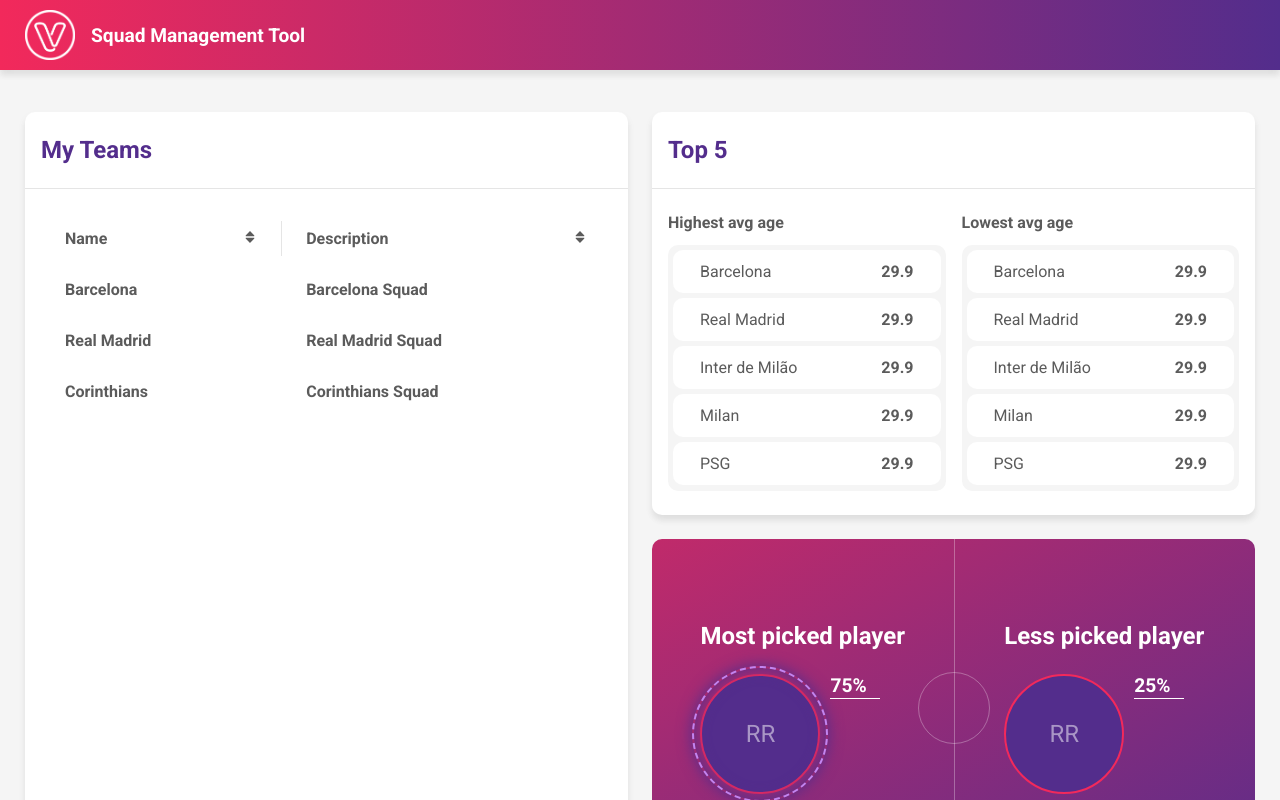
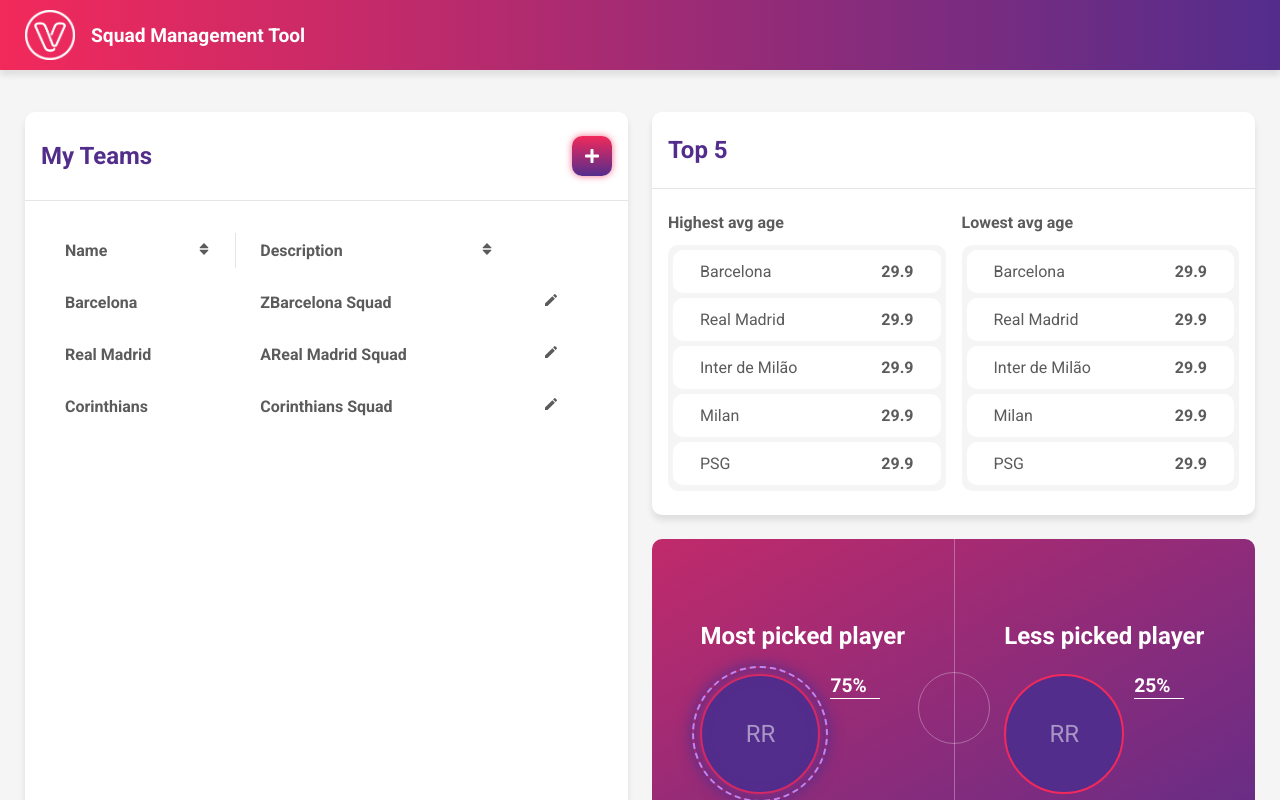
Before and after one commit to dtoloto/squad-management-tool, a React (Create React App) app: page / in a window 1280 px wide. Shown: the top 800 px of the page. Built offline with nearby package versions, Linux system fonts and the light colour scheme.

Commit message:
add: tooltip

```diff
--- /dev/null
+++ b/src/components/Button/index.tsx
@@ -0,0 +1,56 @@
+import React from 'react';
+import { useHistory } from 'react-router';
+import { CSSProperties } from 'styled-components';
+import IF from '../IF';
+
+import { Container, Loading } from './styles';
+
+interface IProps {
+  children: React.ReactNode;
+  onClick?: () => void;
+  loading?: boolean;
+  link?: string;
+  type?: 'button' | 'reset' | 'submit';
+  disabled?: boolean;
+  block?: boolean;
+  style?: CSSProperties;
+  [string: string]: any;
+}
+
+const Button: React.FC<IProps> = ({
+  children,
+  loading = false,
+  onClick,
+  link,
+  type = 'button',
+  block = false,
+  disabled = false,
+  style,
+}) => {
+  const history = useHistory();
+  const handleClick = () => {
+    if (onClick) {
+      onClick();
+    }
+    if (link) {
+      history.push(link);
+    }
+  };
+  return (
+    <Container
+      disabled={disabled || loading}
+      block={block}
+      type={type}
+      onClick={handleClick}
+      loading={loading}
+      style={style}
+    >
+      <IF condition={loading}>
+        <Loading />
+      </IF>
+      {children}
+    </Container>
+  );
+};
+
+export default Button;
--- /dev/null
+++ b/src/components/Button/styles.tsx
@@ -0,0 +1,69 @@
+import styled, { keyframes } from 'styled-components';
+import { VscLoading } from 'react-icons/vsc';
+
+interface IContainer {
+  block: boolean;
+  loading: boolean;
+}
+
+export const Container = styled.button<IContainer>`
+  display: flex;
+  align-items: center;
+  justify-content: center;
+  padding: 12px;
+  border: 0;
+  border-radius: ${({ theme }) => theme.borderRadius};
+  cursor: pointer;
+  font-weight: 500;
+  transition: 0.2s;
+  width: ${({ block }) => (block ? '100%' : 'auto')};
+  opacity: ${({ loading }) => (loading ? 0.8 : 1)};
+  box-shadow: 0 0 7px rgba(242, 41, 91, 0.7);
+  color: #fff;
+  background: linear-gradient(
+    to bottom,
+    ${({ theme }) => theme.colors.secondary},
+    ${({ theme }) => theme.colors.primary}
+  );
+  font-size: 1rem;
+
+  &:hover {
+    transform: scale(1.01);
+    box-shadow: 0 0 12px rgba(242, 41, 91, 0.7);
+  }
+
+  &[disabled] {
+    opacity: 0.5;
+    cursor: not-allowed;
+  }
+
+  @media screen and (max-width: 500px) {
+    font-size: 1rem;
+  }
+`;
+
+const spin = keyframes`
+    from {
+      transform: rotate(0deg);
+    }
+    to{
+      transform: rotate(360deg);
+    }
+`;
+
+const fadeIn = keyframes`
+    from {
+      opacity: 0;
+      transform: scale(0);
+    }
+    to{
+      opacity: 1;
+      transform: scale(1);
+    }
+`;
+
+export const Loading = styled(VscLoading)`
+  animation: ${spin} infinite 1s linear, ${fadeIn} 0.2s ease-in;
+  margin-right: 10px;
+  opacity: 0.8;
+`;
--- a/src/components/Card/styles.tsx
+++ b/src/components/Card/styles.tsx
@@ -10,6 +10,9 @@ export const Container = styled.div`
 export const Header = styled.div`
   padding: 1.5rem 1rem;
   border-bottom: 1px solid ${({ theme }) => theme.colors.light};
+  display: flex;
+  justify-content: space-between;
+  align-items: center;
 `;
 
 export const Body = styled.div`
--- a/src/components/Table/index.tsx
+++ b/src/components/Table/index.tsx
@@ -1,5 +1,6 @@
-import React from 'react';
+import React, { useState } from 'react';
 import { TiArrowUnsorted } from 'react-icons/ti';
+import { MdEdit } from 'react-icons/md';
 import IF from '../IF';
 import { IData, IHead } from './interfaces';
 
@@ -12,13 +13,50 @@ import {
   TD,
   SortIcon,
 } from './styles';
+import Tooltip from '../Tooltip';
 
 interface IProps {
   header: IHead[];
   data: IData[];
 }
 
+interface ISort {
+  key: string;
+  type: 'asc' | 'dsc';
+}
+
 const Table: React.FC<IProps> = ({ header, data }) => {
+  const [sortedData, setSortedData] = useState<IData[]>(data);
+  const [filter, setFilter] = useState<ISort>();
+
+  const handleSort = async (key: string) => {
+    data.sort((a, b) => {
+      const aValue = a[key];
+      const bValue = b[key];
+      if (!aValue || !bValue) {
+        return 0;
+      }
+      if (aValue < bValue) {
+        return -1;
+      }
+      if (aValue > bValue) {
+        return 1;
+      }
+      return 0;
+    });
+
+    if (!filter?.key || filter?.key !== key) {
+      setFilter({ key, type: 'asc' });
+      setSortedData([...data]);
+    } else if (filter?.key === key && filter?.type === 'asc') {
+      setFilter({ key, type: 'dsc' });
+      setSortedData([...data.reverse()]);
+    } else {
+      setFilter({ key, type: 'asc' });
+      setSortedData([...data]);
+    }
+  };
+
   return (
     <ResponsiveTable>
       <Container>
@@ -28,7 +66,11 @@ const Table: React.FC<IProps> = ({ header, data }) => {
               <TH key={item.key}>
                 {item.title}
                 <IF condition={item.sort ? item.sort : false}>
-                  <SortIcon>
+                  <SortIcon
+                    onClick={() => {
+                      handleSort(`${item.key}`);
+                    }}
+                  >
                     <TiArrowUnsorted />
                   </SortIcon>
                 </IF>
@@ -37,11 +79,16 @@ const Table: React.FC<IProps> = ({ header, data }) => {
           </TR>
         </THEAD>
         <tbody>
-          {data.map(item => (
+          {sortedData.map(item => (
             <TR key={item.key}>
               {header.map(head => (
                 <TD key={`${item.key}_${head.key}`}>{item[head.dataIndex]}</TD>
               ))}
+              <TD>
+                <Tooltip label="Edit">
+                  <MdEdit />
+                </Tooltip>
+              </TD>
             </TR>
           ))}
         </tbody>
--- /dev/null
+++ b/src/components/Tooltip/index.tsx
@@ -0,0 +1,19 @@
+import React from 'react';
+
+import { Container, Balloon } from './styles';
+
+interface IProps {
+  label: string;
+  children: React.ReactNode;
+}
+
+const Tooltip: React.FC<IProps> = ({ label, children }) => {
+  return (
+    <Container>
+      <Balloon>{label}</Balloon>
+      {children}
+    </Container>
+  );
+};
+
+export default Tooltip;
--- /dev/null
+++ b/src/components/Tooltip/styles.tsx
@@ -0,0 +1,39 @@
+import styled from 'styled-components';
+
+export const Container = styled.span`
+  position: relative;
+
+  &:hover {
+    > div {
+      opacity: 1;
+    }
+  }
+`;
+
+export const Balloon = styled.div`
+  transition-delay: 0.3s;
+  position: absolute;
+  top: calc(-100% - 15px);
+  left: 50%;
+  transform: translateX(-50%);
+  opacity: 0;
+  color: #fff;
+  font-weight: lighter;
+  font-size: 0.7rem;
+  padding: 5px 7px;
+  border-radius: ${({ theme }) => theme.borderRadius};
+  background: rgba(0, 0, 0, 0.7);
+
+  &:after {
+    content: '';
+    position: absolute;
+    width: 0;
+    height: 0;
+    border-left: 5px solid transparent;
+    border-right: 5px solid transparent;
+    border-top: 5px solid rgba(0, 0, 0, 0.7);
+    left: 50%;
+    bottom: -5px;
+    transform: translateX(-50%);
+  }
+`;
--- a/src/pages/Home/index.tsx
+++ b/src/pages/Home/index.tsx
@@ -1,4 +1,6 @@
 import React from 'react';
+import { FaPlus } from 'react-icons/fa';
+import Button from '../../components/Button';
 import Card, { Header, Body } from '../../components/Card';
 import Col from '../../components/Col';
 import HighlightPlayers from '../../components/HighlightPlayers';
@@ -28,12 +30,12 @@ const data = [
   {
     key: '1',
     name: 'Barcelona',
-    description: 'Barcelona Squad',
+    description: 'ZBarcelona Squad',
   },
   {
     key: '2',
     name: 'Real Madrid',
-    description: 'Real Madrid Squad',
+    description: 'AReal Madrid Squad',
   },
   {
     key: '3',
@@ -89,6 +91,9 @@ const Home: React.FC = () => {
           <Card style={style.teamsCard}>
             <Header>
               <Title level={2}>My Teams</Title>
+              <Button link="/new">
+                <FaPlus />
+              </Button>
             </Header>
             <Body>
               <Table header={header} data={data} />
```
